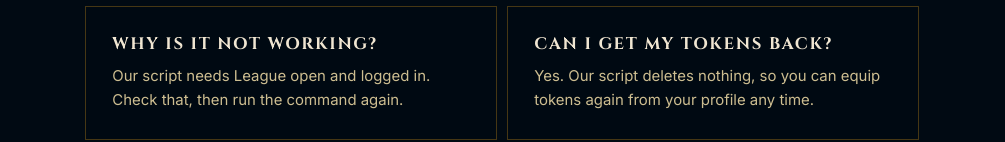
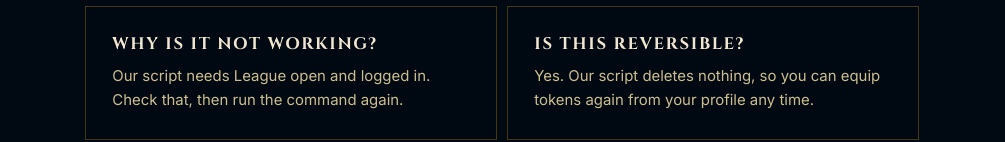
Before and after one commit to datapoisoned/loltokenremover, a plain HTML site: page index.html in a window 1280 px wide. Shown: the part 1967-2109 px from the top of the page, without its empty margins (138-1143 px from the left). Drawn offline with nearby package versions, Linux system fonts and the light colour scheme.

Commit message:
FAQ title: Is this reversible?

```diff
--- a/index.html
+++ b/index.html
@@ -391,7 +391,7 @@ footer a:hover { color: var(--gold-1); }
       <p>Our script needs League open and logged in. Check that, then run the command again.</p>
     </div>
     <div class="card">
-      <h3>Can I get my tokens back?</h3>
+      <h3>Is this reversible?</h3>
       <p>Yes. Our script deletes nothing, so you can equip tokens again from your profile any time.</p>
     </div>
     <div class="card">
```
Also changed, not shown: site/page.html (+1 -1 lines).
